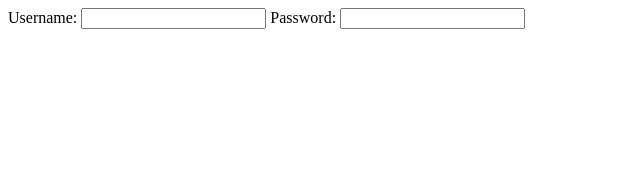
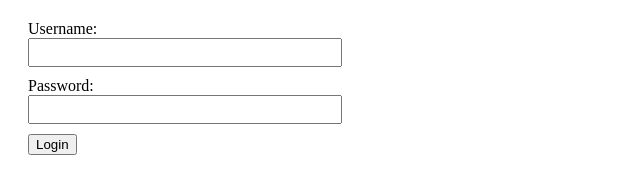
Before and after one commit to iamneo-production/dffacaefcff305677697bfdbccbfebeddone, a plain HTML site: page public /index..html in a window 1280 px wide. Shown: the whole page, without its empty margins (0-640 px from the left). Drawn offline with Linux system fonts and the light colour scheme.

Commit message:
Backup Commit

```diff
--- a/public /index..html
+++ b/public /index..html
@@ -11,7 +11,7 @@
                 <input type="text"id="username"name="username">
                 <label>Password:</label>
                 <input type="password"id="password"name="password">
-                <button type="submit"class="button
+                <button type="submit"class="button">Login</button>
             </form>
         </div>
     </body>
--- a/public /style.css
+++ b/public /style.css
@@ -0,0 +1,16 @@
+.container{
+    width:300px;
+    margin:20px;
+}
+lebal{
+    display:block;
+    margin-bottom: 5px;
+}
+input{
+    width: 300px;
+    padding: 5px;
+    margin-bottom: 10px;
+}
+.button{
+    padding: ;
+}
```
